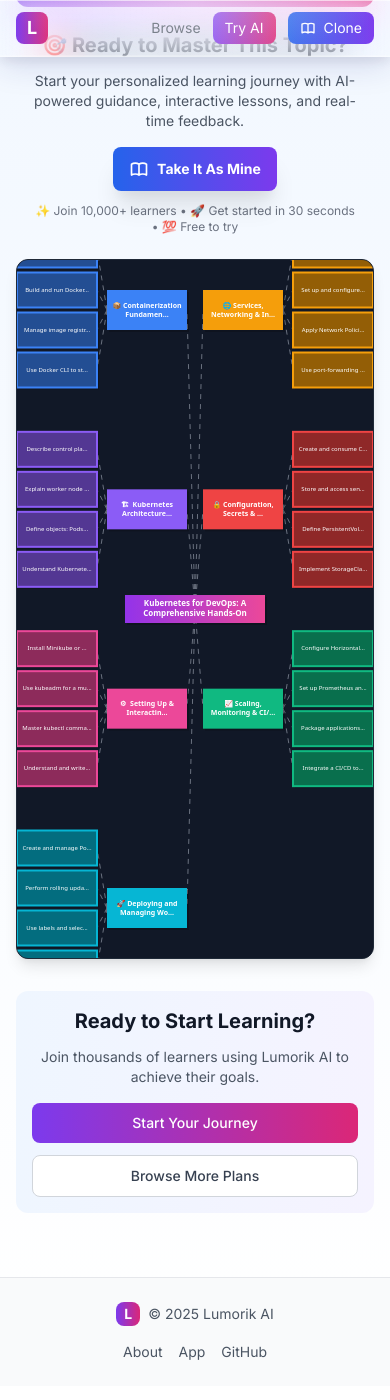
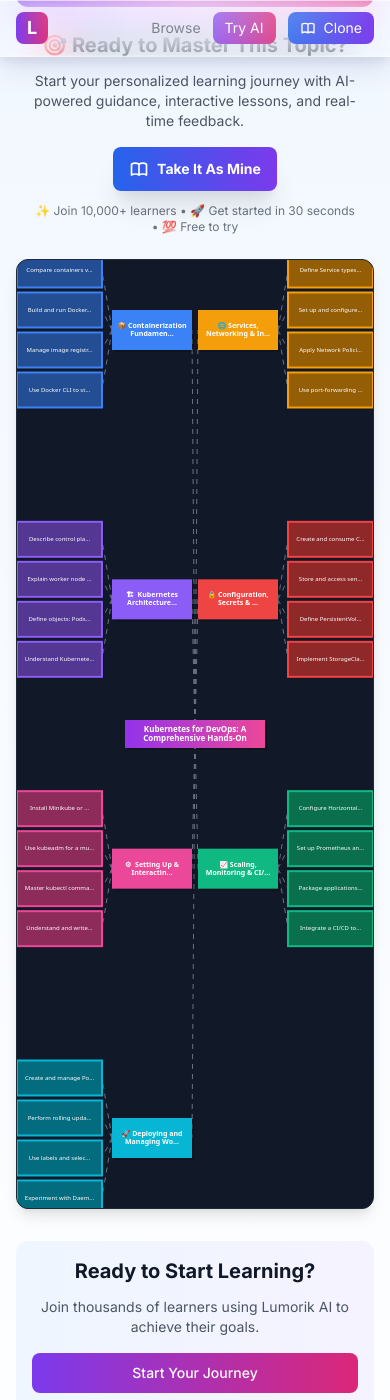
Before and after one commit to lumorikllc/learn, a Jekyll site: the page built from content/00000000-0000-0000-0000-000000000000/f3159a20-58aa-413d-bad0-a77700220b01/index.md, in a window 390 px wide and 1400 px high, scrolled down 353 px. Built offline with Jekyll 4.4.1, drawn with Linux system fonts in a browser that asks for light colours.

Commit message:
Update Jekyll theme: _layouts/study-plan-interactive.html

```diff
--- a/_layouts/study-plan-interactive.html
+++ b/_layouts/study-plan-interactive.html
@@ -273,14 +273,14 @@ document.addEventListener('DOMContentLoaded', function() {
         if (isMobile) {
             // Mobile layout: 4 modules on left, 4 on right
             // Move modules more toward center since subtopics are on outside
-            const subtopicSpace = isSmallMobile ? 75 : 90; // Space needed for subtopics
-            const leftX = subtopicSpace + 15;  // Leave space for subtopics on left
-            const rightX = canvasWidth - moduleWidth - subtopicSpace - 15;  // Leave space for subtopics on right
+            const subtopicSpace = isSmallMobile ? 85 : 100; // Space needed for subtopics
+            const leftX = subtopicSpace + 10;  // Leave space for subtopics on left
+            const rightX = canvasWidth - moduleWidth - subtopicSpace - 10;  // Leave space for subtopics on right
             // Adjust vertical spacing based on canvas height for better distribution
-            const availableHeight = canvasHeight - 60; // Leave some margin top and bottom
+            const availableHeight = canvasHeight - 100; // More margin for tall canvas
             const totalModuleHeight = 4 * moduleHeight;
             const verticalSpacing = (availableHeight - totalModuleHeight) / 3; // Spacing between 4 modules
-            const startY = 30;  // Start position from top
+            const startY = 50;  // Start position from top
 
             // Left side (4 modules)
             for (let i = 0; i < 4; i++) {
@@ -564,8 +564,8 @@ document.addEventListener('DOMContentLoaded', function() {
         ctx.textBaseline = 'middle';
 
         // Draw text (handle multiline for long text)
-        // Reduce padding on mobile to fit more text
-        const padding = isMobileLayout ? 6 : 20;
+        // Minimal padding on mobile to fit more text
+        const padding = isMobileLayout ? 2 : 20;
         const maxWidth = box.width - padding;
         // For modules on mobile, prepend icon to text
         const displayText = (box.type === 'module' && box.icon && isMobileLayout)
@@ -593,8 +593,8 @@ document.addEventListener('DOMContentLoaded', function() {
             lines = lines.slice(0, maxLines);
         }
 
-        // Tighter line spacing on mobile to fit more text
-        const lineHeight = box.fontSize + (isMobileLayout ? 2 : 4);
+        // Very tight line spacing on mobile to fit more text
+        const lineHeight = box.fontSize + (isMobileLayout ? 1 : 4);
         const startY = box.y + box.height / 2 - (lines.length - 1) * lineHeight / 2;
         const textX = box.x + box.width / 2;
         lines.forEach((text, idx) => {
@@ -762,17 +762,17 @@ document.addEventListener('DOMContentLoaded', function() {
     }
 }
 
-/* Mobile landscape - Even taller canvas */
+/* Mobile landscape - Much taller canvas */
 @media (max-width: 768px) {
     #knowledge-graph-view {
-        height: 750px; /* Even taller for mobile to show all content */
+        height: 1000px; /* Much taller to fit all subtopics */
     }
 }
 
-/* Mobile portrait - Even taller canvas */
+/* Mobile portrait - Much taller canvas */
 @media (max-width: 480px) {
     #knowledge-graph-view {
-        height: 700px; /* Even taller for mobile to show all content */
+        height: 950px; /* Much taller to fit all subtopics */
     }
 }
 </style>
```
Also changed, not shown: other parts of _layouts/study-plan-interactive.html (+1 -1 lines).
